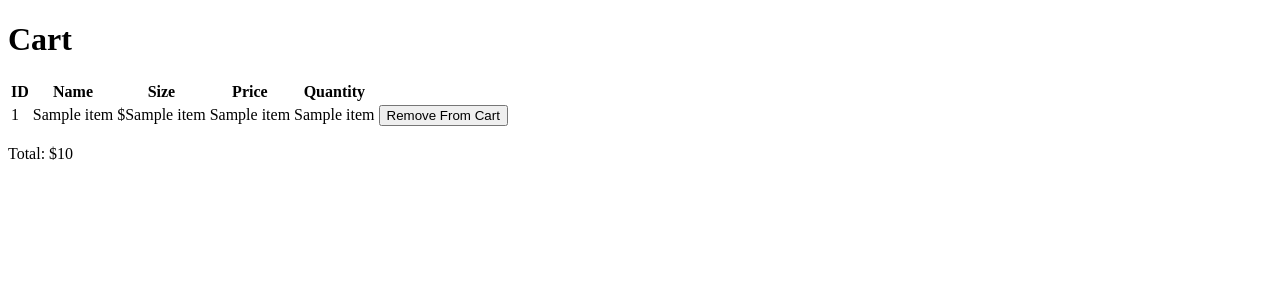
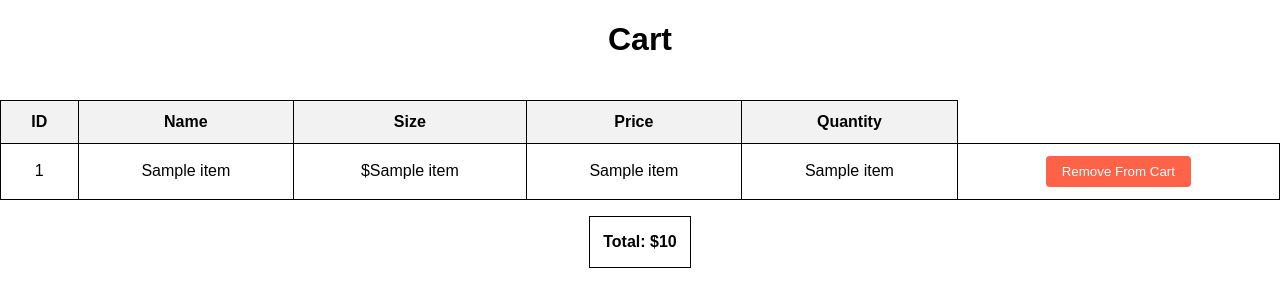
Before and after one commit to ymc09/433Phase5, a Flask app: template phase 5/templates/cart.html in a window 1280 px wide. Shown: the top 307 px of the page. Run offline with Flask 3, Linux system fonts and the light colour scheme; the template is opened without the code that fills it: most values are stand-ins (such as "Sample title", 1, 10 or a date in 2020); some libraries are stand-ins or nearby versions.

Commit message:
first commit

```diff
--- a/phase 5/main.py
+++ b/phase 5/main.py
@@ -77,7 +77,9 @@ def main():
 
 
 cart=[]
-# cart.append(([5,'ddd','L',3,1]))
+cart.append(([5,'ddd','L',3,1]))
+cart.append(([5,'ddd','L',3,1]))
+cart.append(([5,'ddd','L',3,1]))
 @app.route("/cart/addtocart", methods=['POST','GET'])
 def addToCart(itemRefNo):
 
@@ -91,14 +93,16 @@ def addToCart(itemRefNo):
                  itemRefNo,
                  row[0],
                  row[1],
-                 row[2]
+                 row[2],
+                 1
             ]
 
-            if item in cart:
-                item[4] += 1
-            else:
-                item[4] = 1
-                cart.append(item)
+            for item in cart:
+                if item[0]==itemRefNo:
+                    item[4]+=1
+                    return redirect('/cart')
+
+            cart.append(item)
 
 
             return redirect('/cart')
--- /dev/null
+++ b/phase 5/static/cart.css
@@ -0,0 +1,63 @@
+/* Resetting default margin/padding and using a nicer font */
+body {
+    font-family: Arial, sans-serif;
+    margin: 0;
+    padding: 0;
+    display: flex;
+    flex-direction: column;
+    align-items: center;
+}
+
+h1{
+    text-align:center;
+
+}
+p{
+    text-align: center;
+    font-weight: bold;
+    border: 1px solid black ;
+    width:100px;
+    height:50px;
+    display: flex;
+    justify-content: center;
+    align-items: center;
+}
+
+
+/* Styling the table */
+table {
+    width: 100%;
+    border-collapse: collapse;
+    margin-top: 20px;
+    font-size: 16px;
+}
+
+table th,
+table td {
+    border: 1px solid black;
+    padding: 12px;
+    text-align: center;
+}
+
+table th {
+    background-color: #f2f2f2;
+}
+
+table td {
+    background-color: #fff;
+}
+
+/* Styling the remove button */
+button {
+    background-color: #ff6347;
+    color: #fff;
+    border: none;
+    padding: 8px 16px;
+    cursor: pointer;
+    border-radius: 4px;
+    transition: background-color 0.3s ease;
+}
+
+button:hover {
+    background-color: #d23f2a;
+}
--- a/phase 5/templates/cart.html
+++ b/phase 5/templates/cart.html
@@ -3,6 +3,7 @@
   <head>
     <meta charset="UTF-8" />
     <title>Cart</title>
+    <link rel="stylesheet" href="static/cart.css" />
     <script src="https://code.jquery.com/jquery-3.6.0.min.js"></script>
     <script>
       function removefromCart(product_id) {
```
